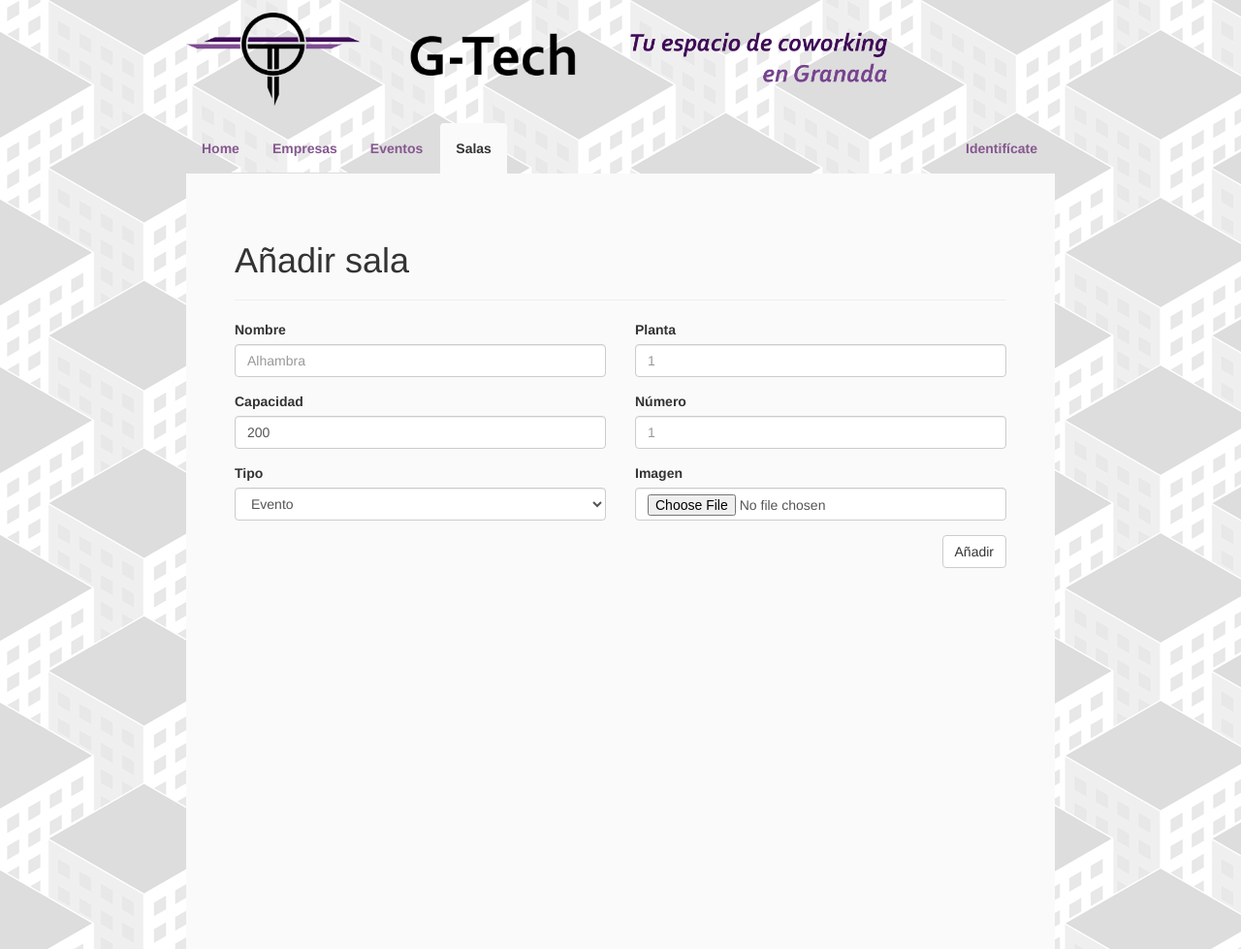
After one commit to fblupi/grado_informatica-DIU, a PHP site: page /crearSala.php in a window 1280 px wide. The commit adds this page. Shown: the whole page at 97% size. Run offline with PHP 8.4, Linux system fonts and the light colour scheme.

Commit message:
interfaz crear sala y gestion salas administrador

```diff
--- a/G-Tech/assets/css/style.css
+++ b/G-Tech/assets/css/style.css
@@ -306,6 +306,15 @@ article{
   width: 100%;
 }
 
+.btnSalasAdmin{
+  margin-right: 2%;
+}
+
+.btnAdmin, .btnCrearSala{
+  float: right;
+}
+
+
 @media (max-width: 768px) {
 	#logo{
 		display: block;
@@ -587,4 +596,13 @@ article{
     font-size: 15px;
   }
 
+  .btnSalasAdmin{
+    margin-right: 2%;
+    display: inline;
+  }
+
+  .btnAdmin{
+    float: right;
+    margin-bottom: 6%;
+  }
 }
--- /dev/null
+++ b/G-Tech/crearSala.php
@@ -0,0 +1,51 @@
+<?php include 'header.php'; ?>
+<section>
+<h1>Añadir sala<hr></h1>
+<article>
+
+  <form method="POST" action="scripts/crearSala.php" data-toggle="validator" role="form" enctype="multipart/form-data">
+  <div class="row">
+  <div class="col-md-6 col-lg-6">
+    <div class="form-group">
+    <label>Nombre</label>
+    <input type="text" id="nombre" name="nombre" class="form-control" placeholder="Alhambra">
+    </div>
+    <div class="form-group">
+    <label>Capacidad</label>
+    <input type="number" id="capacidad" name="capacidad" class="form-control" value="200">
+    </div>
+    <div class="form-group">
+    <label>Tipo</label>
+    <select class="form-control" name="tipo" id="name">
+      <option name="tipo" id="name" value="evento">Evento</option>
+      <option name="tipo" id="name" value="empresa">Empresa</option>
+    </select>
+    </div>
+  </div>
+  <div class="col-md-6 col-lg-6">
+    <div class="form-group">
+    <label>Planta</label>
+    <input type="number" id="planta" name="planta" class="form-control" placeholder="1">
+    </div>
+    <div class="form-group">
+    <label>Número</label>
+    <input type="number" id="numero" name="numero" class="form-control" placeholder="1">
+    </div>
+    <div class="form-group">
+    <label>Imagen</label>
+    <input type="file" class="form-control" id="imagen" name="imagen">
+    </div>
+  </div>
+  </div>
+  <input type="submit" class="btn btn-default btnCrearSala" value="Añadir">
+</form>
+</article>
+</section>
+<script type="text/javascript">
+window.onload = function()
+{
+		document.getElementById("salas").className = "active menu";
+    $('table').stacktable();
+}
+</script>
+<?php include 'footer.php'; ?>
```
Also changed, not shown: G-Tech/gestionSalasAdmin.php (added, +77 -0 lines).
